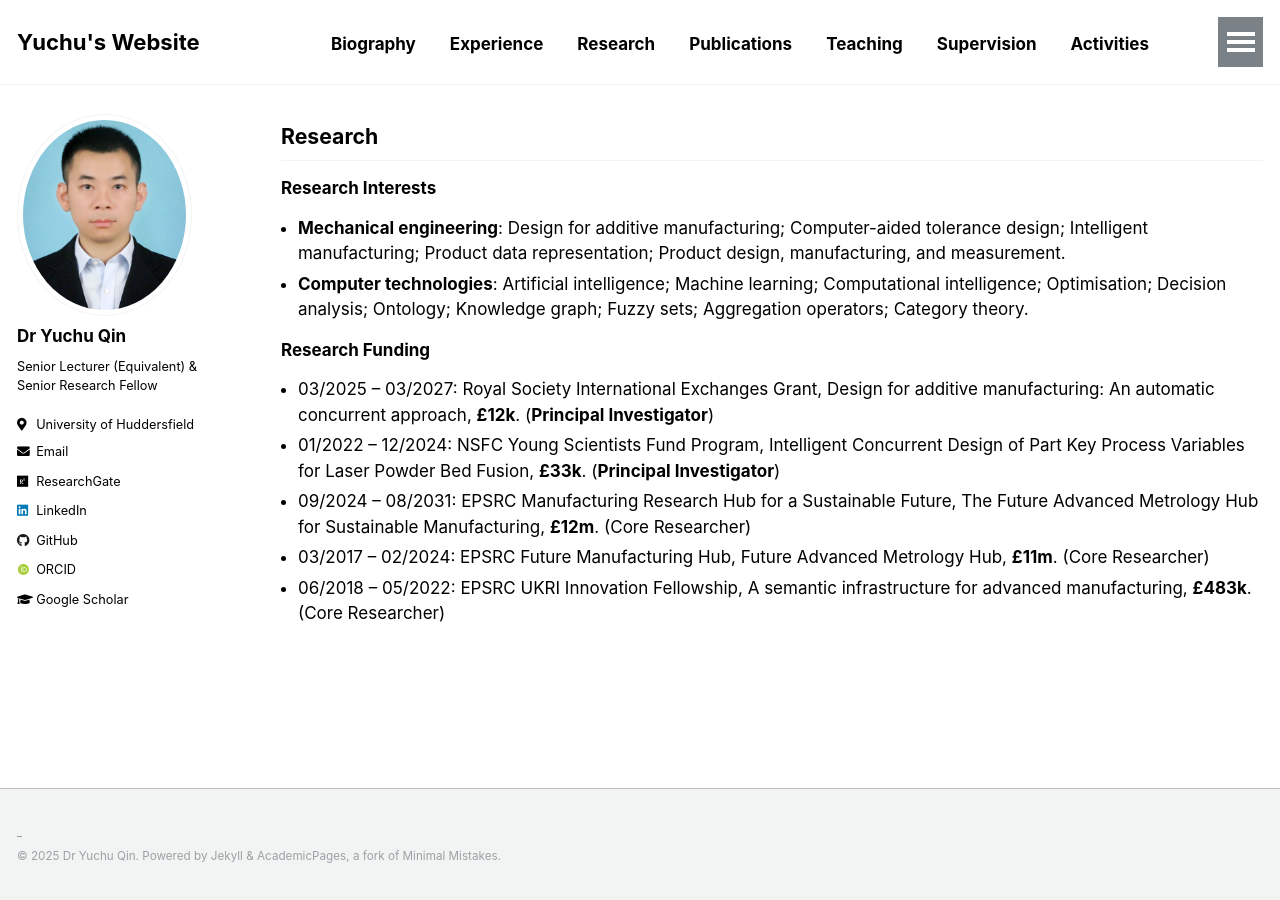
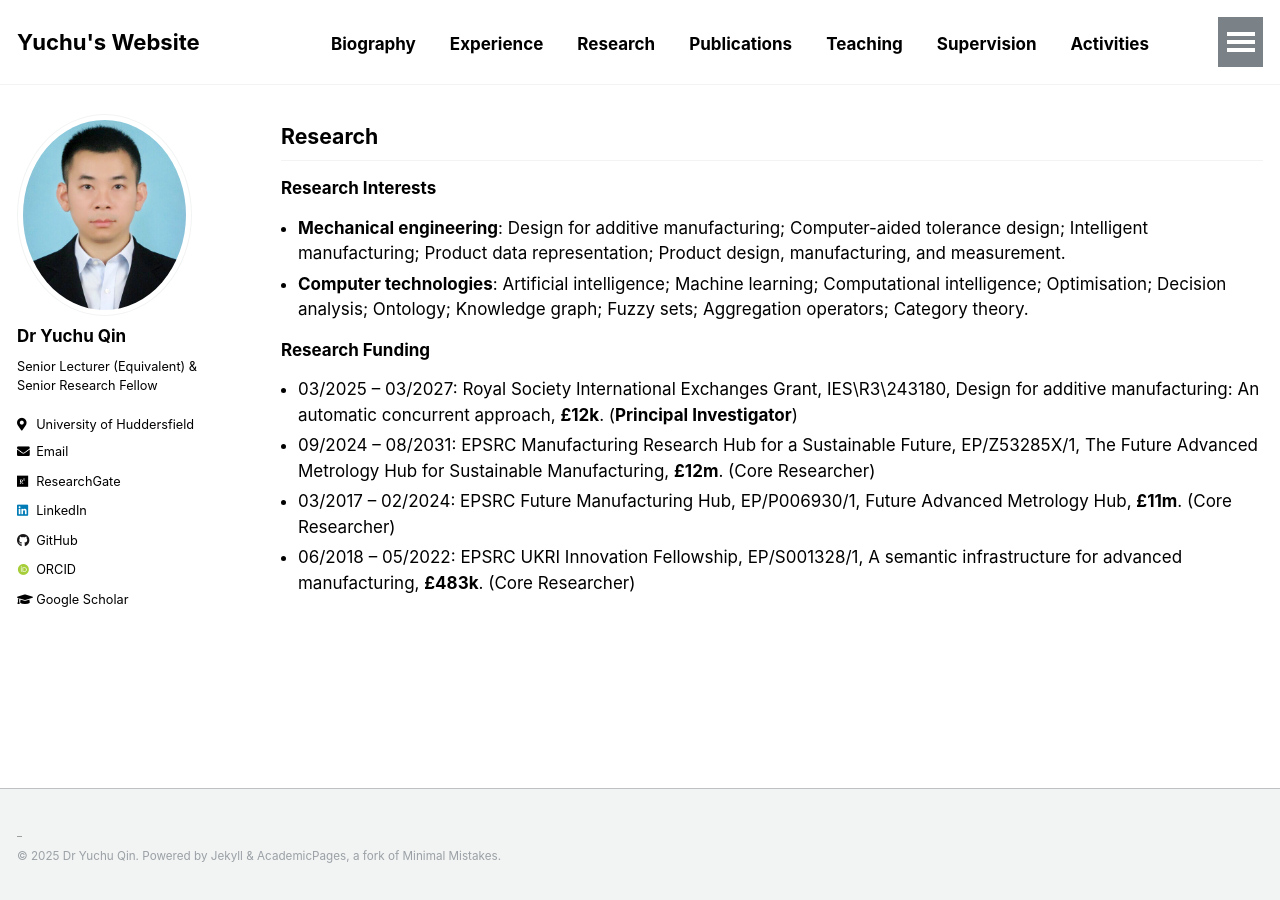
Before and after one commit to yuchu-qin/yuchu-qin.github.io, a Jekyll site: the page built from _pages/research.md, in a window 1280 px wide. Built offline with Jekyll 4.4.1, drawn with Linux system fonts in a browser that asks for light colours; some web fonts are replaced; our own code applies the rules of GitHub Pages for plain Markdown files.

Commit message:
Update research.md

```diff
--- a/_pages/research.md
+++ b/_pages/research.md
@@ -9,8 +9,7 @@ author_profile: true
 - **Computer technologies**: Artificial intelligence; Machine learning; Computational intelligence; Optimisation; Decision analysis; Ontology; Knowledge graph; Fuzzy sets; Aggregation operators; Category theory.
 
 ### Research Funding
-- 03/2025 – 03/2027: Royal Society International Exchanges Grant, Design for additive manufacturing: An automatic concurrent approach, **£12k**. (**Principal Investigator**)
-- 01/2022 – 12/2024: NSFC Young Scientists Fund Program, Intelligent Concurrent Design of Part Key Process Variables for Laser Powder Bed Fusion, **£33k**. (**Principal Investigator**)
-- 09/2024 – 08/2031: EPSRC Manufacturing Research Hub for a Sustainable Future, The Future Advanced Metrology Hub for Sustainable Manufacturing, **£12m**. (Core Researcher)
-- 03/2017 – 02/2024: EPSRC Future Manufacturing Hub, Future Advanced Metrology Hub, **£11m**. (Core Researcher)
-- 06/2018 – 05/2022: EPSRC UKRI Innovation Fellowship, A semantic infrastructure for advanced manufacturing, **£483k**. (Core Researcher)
+- 03/2025 – 03/2027: Royal Society International Exchanges Grant, IES\R3\243180, Design for additive manufacturing: An automatic concurrent approach, **£12k**. (**Principal Investigator**)
+- 09/2024 – 08/2031: EPSRC Manufacturing Research Hub for a Sustainable Future, EP/Z53285X/1, The Future Advanced Metrology Hub for Sustainable Manufacturing, **£12m**. (Core Researcher)
+- 03/2017 – 02/2024: EPSRC Future Manufacturing Hub, EP/P006930/1, Future Advanced Metrology Hub, **£11m**. (Core Researcher)
+- 06/2018 – 05/2022: EPSRC UKRI Innovation Fellowship, EP/S001328/1, A semantic infrastructure for advanced manufacturing, **£483k**. (Core Researcher)
```
